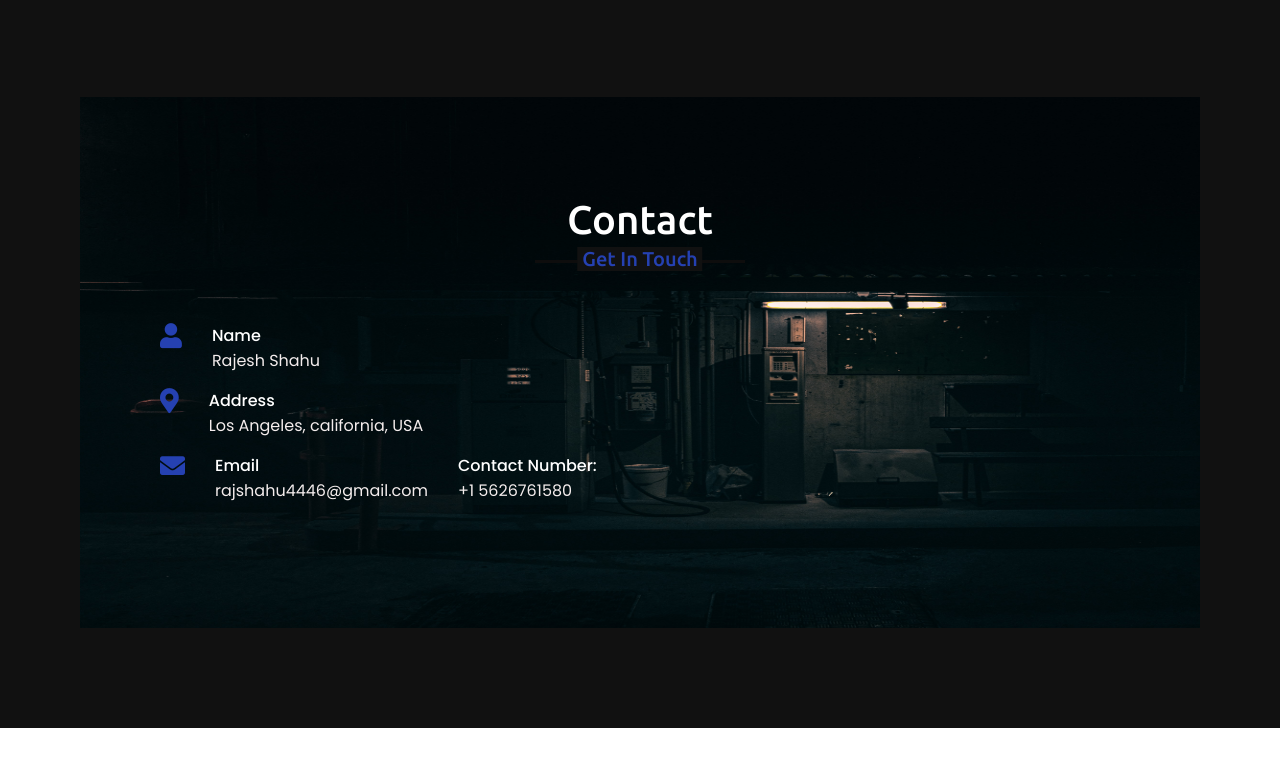
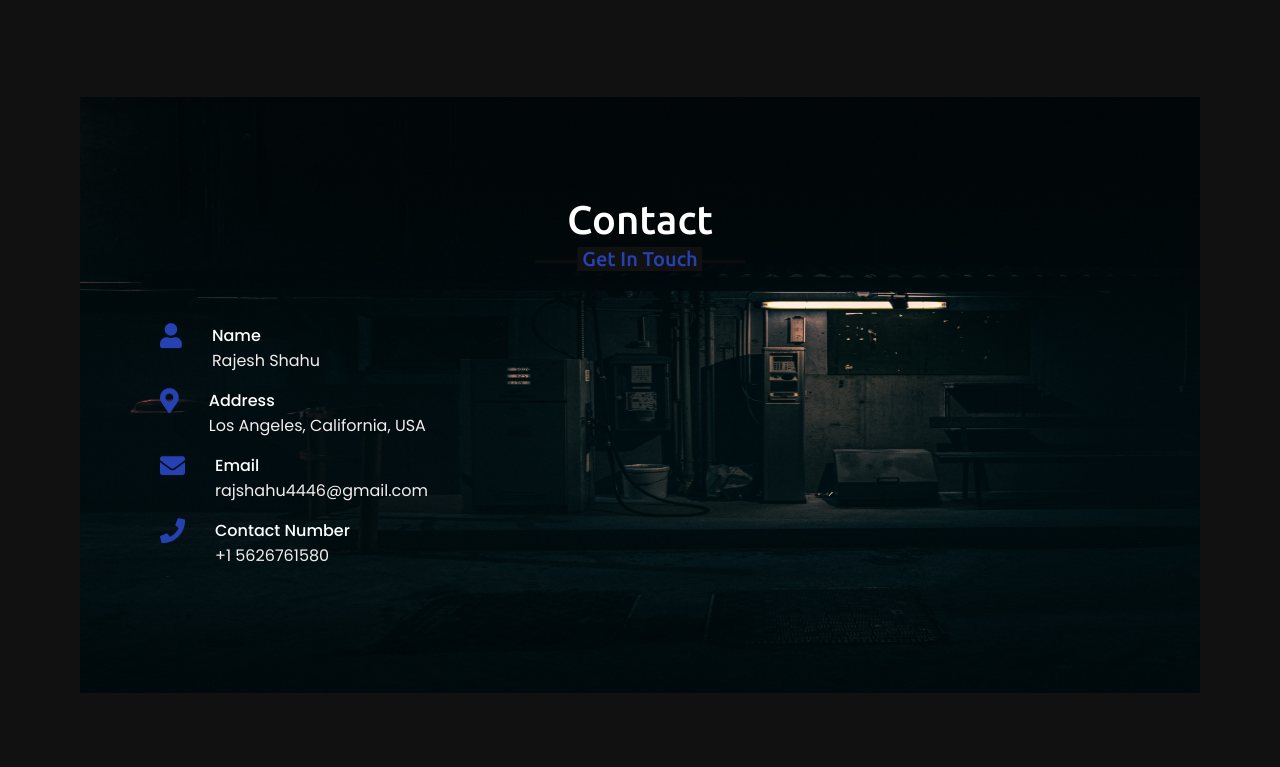
Before and after one commit to RajeshShahu1/RajeshShahu1.github.io, a plain HTML site: page index.html in a window 1280 px wide. Shown: the part 3450-4217 px from the top of the page. Before the commit the page ends 4178 px from the top, so only its background shows below. Drawn offline with nearby package versions, Linux system fonts and the light colour scheme.

Commit message:
index.html

```diff
--- a/index.html
+++ b/index.html
@@ -943,31 +943,41 @@ margin-left: 30px;
 
 <section class="contact" id="contact">
     <div class="max-width">
-        <h2 class="title">Contact </h2>
+        <h2 class="title">Contact</h2>
         <div class="contact-content">
             <div class="icons">
+                <!-- Name -->
                 <div class="row">
                     <i class="fas fa-user"></i>
                     <div class="info">
                         <div class="head">Name</div>
-                            <div class="sub-title">Rajesh Shahu </div>
+                        <div class="sub-title">Rajesh Shahu</div>
                     </div>
                 </div>
+
+                <!-- Address -->
                 <div class="row">
                     <i class="fas fa-map-marker-alt"></i>
                     <div class="info">
                         <div class="head">Address</div>
-                            <div class="sub-title">Los Angeles, california, USA</div>
+                        <div class="sub-title">Los Angeles, California, USA</div>
                     </div>
                 </div>
+
+                <!-- Email -->
                 <div class="row">
                     <i class="fas fa-envelope"></i>
                     <div class="info">
                         <div class="head">Email</div>
                         <div class="sub-title">rajshahu4446@gmail.com</div>
                     </div>
+                </div>
+
+                <!-- Contact Number -->
+                <div class="row">
+                    <i class="fas fa-phone"></i>
                     <div class="info">
-                            <div class="head">Contact Number: </div>
+                        <div class="head">Contact Number</div>
                         <div class="sub-title">+1 5626761580</div>
                     </div>
                 </div>
@@ -975,6 +985,7 @@ margin-left: 30px;
         </div>
     </div>
 </section>
+
 
 
 
```
Lines whose indentation alone changed are shown as unchanged.
